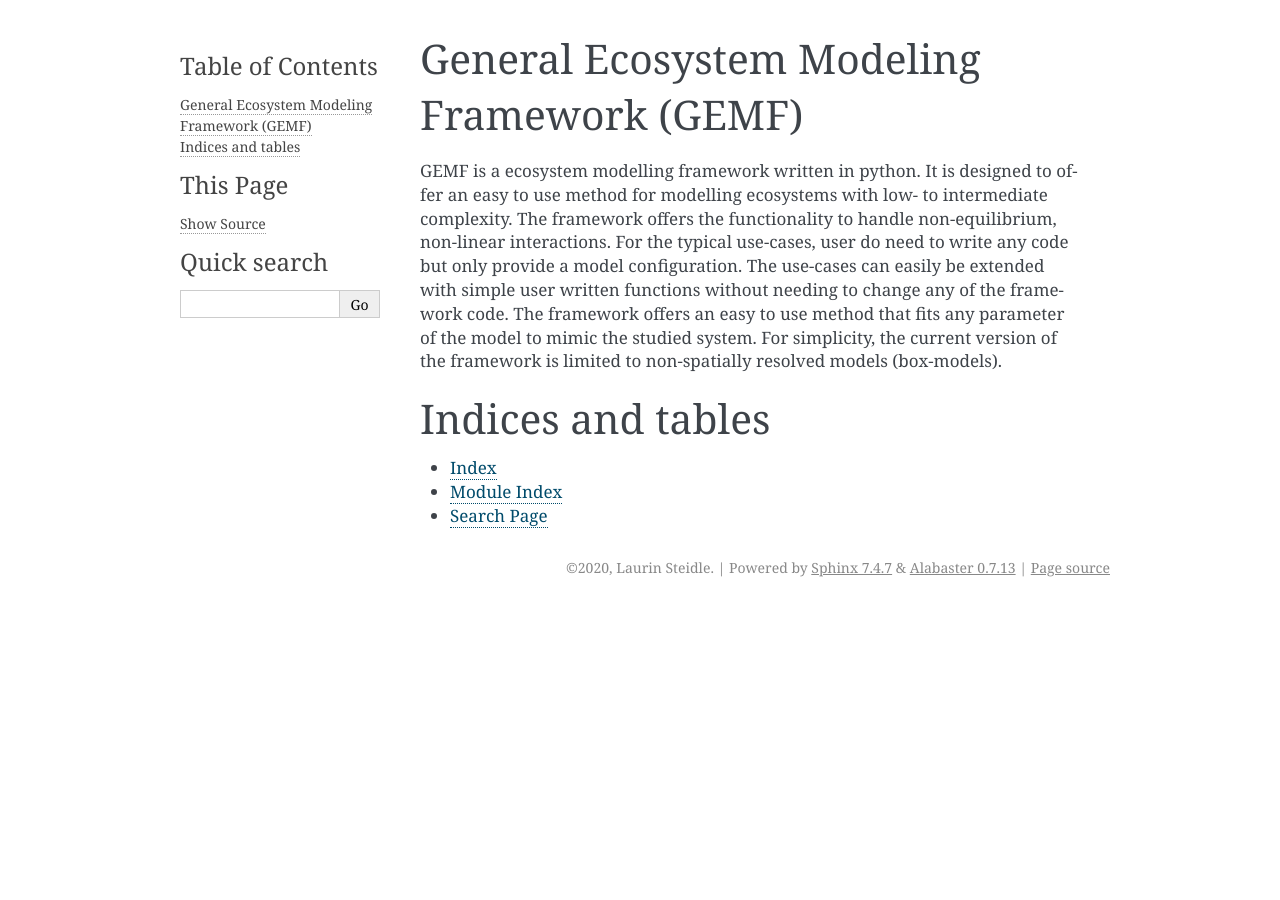
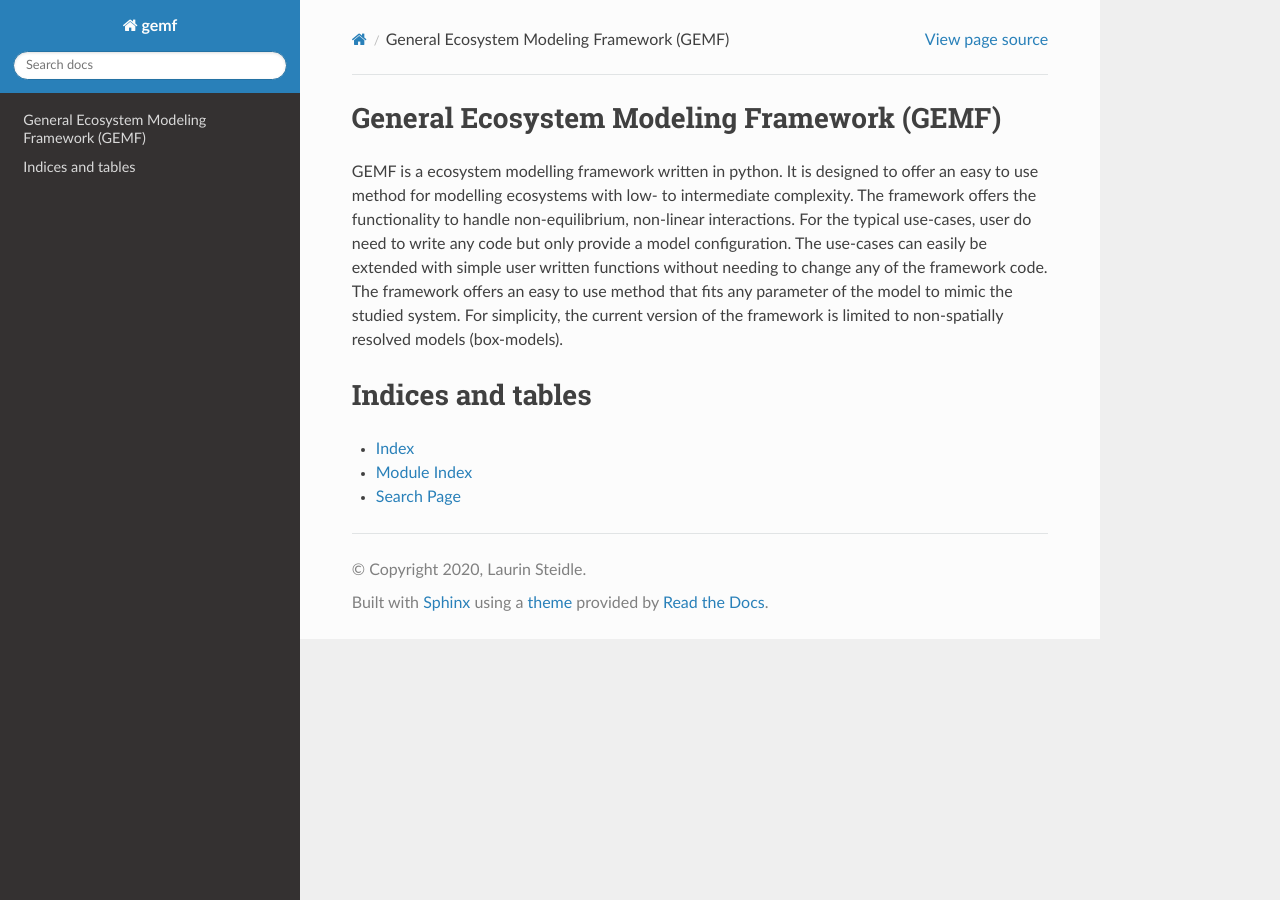
Before and after one commit to 465b/nemf, a Sphinx documentation site: the page built from doc/index.rst, in a window 1280 px wide. Built offline with Sphinx 7.4.7 and the Read the Docs theme 2.0.0, drawn with Linux system fonts in a browser that asks for light colours; part of the change alters nothing that is shown.

```diff
--- a/doc/conf.py
+++ b/doc/conf.py
@@ -10,9 +10,9 @@
 # add these directories to sys.path here. If the directory is relative to the
 # documentation root, use os.path.abspath to make it absolute, like shown here.
 #
-# import os
-# import sys
-# sys.path.insert(0, os.path.abspath('.'))
+import os
+import sys
+sys.path.insert(0, os.path.abspath('..'))
 
 
 # -- Project information -----------------------------------------------------
@@ -28,7 +28,19 @@ author = 'Laurin Steidle'
 # extensions coming with Sphinx (named 'sphinx.ext.*') or your custom
 # ones.
 extensions = [
+	# For conversion from markdown to html
+	'recommonmark',
+	# For auto generating documentation from docstrings
+	'sphinx.ext.autodoc',
+	# For numpy style docstrings
+	'sphinx.ext.napoleon',
+	# Linking source code to functions
+	'sphinx.ext.viewcode',
 ]
+
+
+# Add type of source files
+source_suffix = ['.rst','.md']
 
 # Add any paths that contain templates here, relative to this directory.
 templates_path = ['_templates']
@@ -44,9 +56,30 @@ exclude_patterns = ['_build', 'Thumbs.db', '.DS_Store']
 # The theme to use for HTML and HTML Help pages.  See the documentation for
 # a list of builtin themes.
 #
-html_theme = 'alabaster'
+#html_theme = 'alabaster'
+html_theme = 'sphinx_rtd_theme'
 
 # Add any paths that contain custom static files (such as style sheets) here,
 # relative to this directory. They are copied after the builtin static files,
 # so a file named "default.css" will overwrite the builtin "default.css".
 html_static_path = ['_static']
+
+# -- Laurin added this -------------------------------------------------------
+
+# Sphinx error:master file
+# /home/docs/checkouts/readthedocs.org/user_builds/ ...
+#  ... general-ecosystem-modeling-framework/checkouts/latest/doc/
+#  ... contents.rst not found
+# to fix the error
+
+master_doc = 'index'
+
+autodoc_mock_imports = [
+	'numpy',
+	'seaborn',
+	'matplotlib',
+	'networkx',
+	'termcolor',
+	'scipy',
+	'yaml'
+	]
```
